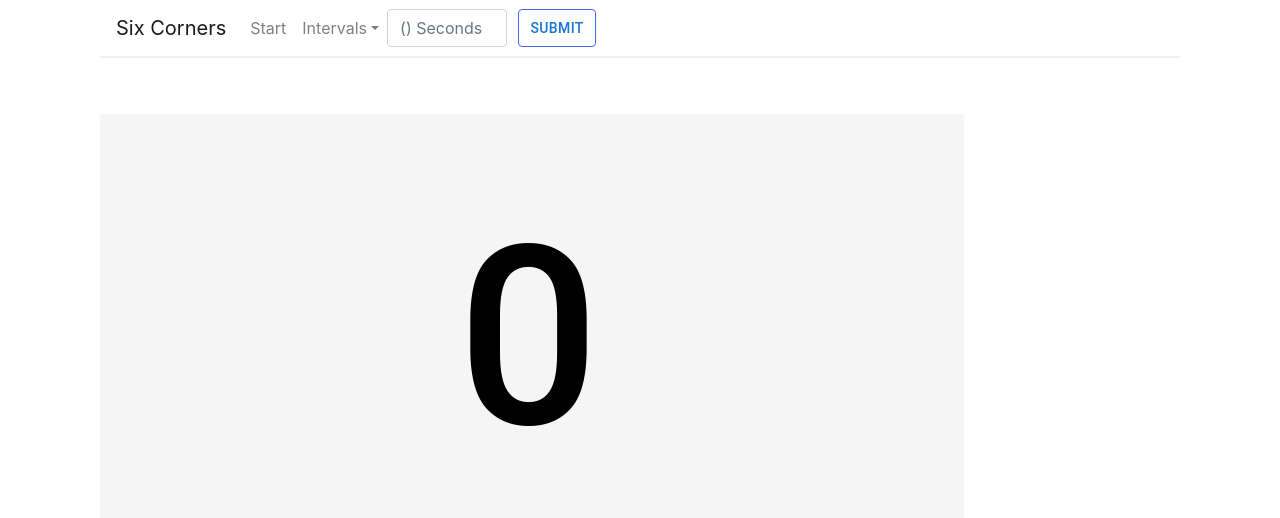
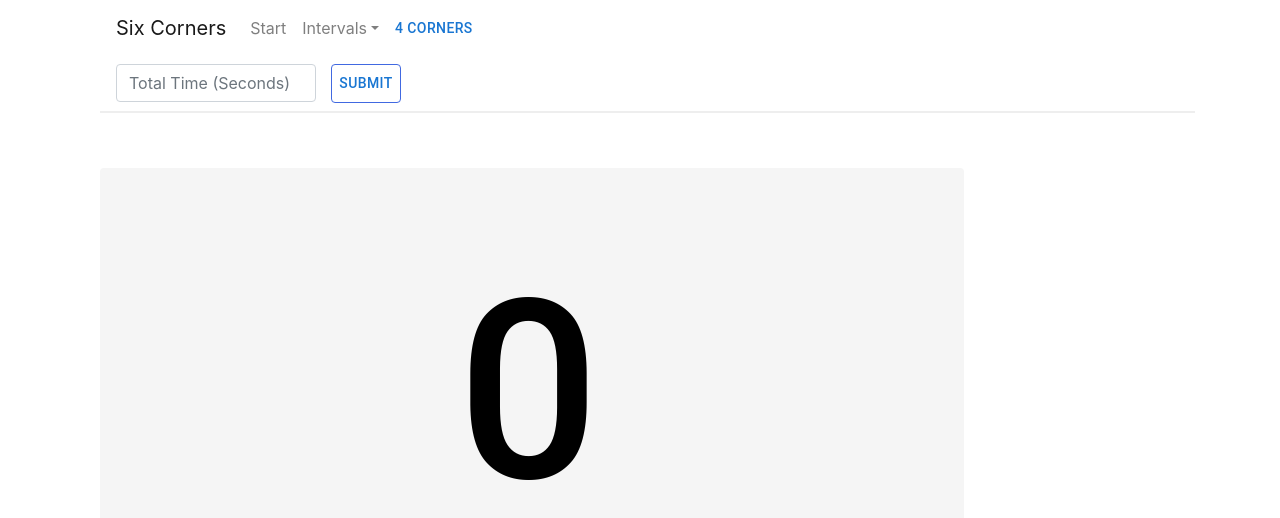
Before and after one commit to fljiang/six-corners, a React (Create React App) app: page / in a window 1280 px wide. Shown: the top 518 px of the page. Built offline with nearby package versions, Linux system fonts and the light colour scheme.

Commit message:
Toggle 4 corners

```diff
--- a/src/components/Navigation.js
+++ b/src/components/Navigation.js
@@ -10,6 +10,7 @@ import Button from "@mui/material/Button";
 import { connect } from "react-redux";
 import {
     setCorner,
+    setFourCorners,
     setInterval,
     setTimer,
     setTotalTime,
@@ -27,7 +28,8 @@ class Navigation extends Component {
         const {
             interval,
             totalTime,
-            on
+            on,
+            fourCorners
         } = this.props;
         const n = Math.floor(totalTime / interval);
 
@@ -46,21 +48,31 @@ class Navigation extends Component {
                     this.props.resetAllEvents();
                     return;
                 }
-                const corner = Math.floor((Math.random() * 6) + 1);
-                this.props.setCorner(corner);
+
+                if (!fourCorners) {
+                    const corner = Math.floor((Math.random() * 6) + 1);
+                    this.props.setCorner(corner);
+                }
+                else {
+                    const corners = {
+                        1: 1,
+                        2: 2,
+                        3: 5,
+                        4: 6
+                    }
+                    const corner = Math.floor((Math.random() * 4) + 1);
+                    this.props.setCorner(corners[corner]);
+                }
 
                 // Flash
                 setTimeout(() => {
+                    this.props.setCorner("");
                     if (i === n - 1) {
                         this.props.resetAllEvents();
-                    }
-                    else {
-                        this.props.setCorner("");
                     }
                 }, interval - 250);
             }, interval * i);
         }
-
     }
 
     handleIntervalChange = (interval) => {
@@ -69,7 +81,11 @@ class Navigation extends Component {
         this.props.resetAllEvents();
     }
 
-    submitCustomTime = () => {
+    handleFourCorners = () => {
+        this.props.setFourCorners();
+    }
+
+    handleCustomTime = () => {
         if (!this.totalTimeRef) {
             return;
         }
@@ -81,7 +97,7 @@ class Navigation extends Component {
     render() {
         return(
             <NewContainer>
-                <NewNavbar>
+                <TopNavbar>
                     <Navbar.Brand href="#home">Six Corners</Navbar.Brand>
                     <Navbar.Toggle aria-controls="basic-navbar-nav" />
                     <Nav className="me-auto">
@@ -104,12 +120,15 @@ class Navigation extends Component {
                             <NavDropdown.Item onClick={ () => this.handleIntervalChange(1.9) }>1.9</NavDropdown.Item>
                             <NavDropdown.Item onClick={ () => this.handleIntervalChange(2) }>2</NavDropdown.Item>
                         </NavDropdown>
+                        <Button onClick={ this.handleFourCorners }>4 Corners</Button>
                     </Nav>
+                </TopNavbar>
+                <BottomNavbar>
                     <Nav>
-                        <NewFormControl type="text" placeholder="() Seconds" ref={ this.totalTimeRef }/>
-                        <SubmitButton onClick={ this.submitCustomTime }>Submit</SubmitButton>
+                        <NewFormControl type="text" placeholder="Total Time (Seconds)" ref={ this.totalTimeRef }/>
+                        <SubmitButton onClick={ this.handleCustomTime }>Submit</SubmitButton>
                     </Nav>
-                </NewNavbar>
+                </BottomNavbar>
             </NewContainer>
         );
     }
@@ -118,10 +137,14 @@ class Navigation extends Component {
 const NewContainer = styled(Container)`
     width: 100%;
     display: flex;
-    flex-direction: row;
+    flex-direction: column;
 `;
 
-const NewNavbar = styled(Navbar)`
+const TopNavbar = styled(Navbar)`
+    width: calc(15px + 100%);
+`;
+
+const BottomNavbar = styled(Navbar)`
     width: calc(15px + 100%);
     border-bottom: 2px solid #eee;
 `;
@@ -132,7 +155,7 @@ const NewFormControl = styled(FormControl)`
         box-shadow: none;
         border: 1px solid royalblue !important;
     }
-    width: 120px;
+    width: 200px;
 `;
 
 const SubmitButton = styled(Button)`
@@ -150,11 +173,13 @@ const SubmitButton = styled(Button)`
 const mapStateToProps = (state) => ({
     interval: state.interval,
     totalTime: state.totalTime,
-    on: state.on
+    on: state.on,
+    fourCorners: state.fourCorners
 });
 
 const mapDispatchToProps = {
     setCorner: setCorner,
+    setFourCorners,
     setInterval: setInterval,
     setTimer: setTimer,
     setTotalTime: setTotalTime,
--- a/src/redux/actions.js
+++ b/src/redux/actions.js
@@ -2,6 +2,12 @@ export const setCorner = (corner) => {
     return {
         type: "SET_CORNER",
         corner
+    }
+}
+
+export const setFourCorners = () => {
+    return {
+        type: "SET_FOUR_CORNERS",
     }
 }
 
--- a/src/redux/reducers.js
+++ b/src/redux/reducers.js
@@ -2,7 +2,8 @@ const initialState = {
     corner: 0,
     interval: 2000,
     totalTime: 120000,
-    on: false
+    on: false,
+    fourCorners: false
 }
 
 export default (state = initialState, action) => {
@@ -11,6 +12,11 @@ export default (state = initialState, action) => {
             return {
                 ...state,
                 corner: action.corner
+            }
+        case "FOUR_CORNERS_UPDATED":
+            return {
+                ...state,
+                fourCorners: true
             }
         case "INTERVAL_UPDATED":
             return {
--- a/src/redux/sagas.js
+++ b/src/redux/sagas.js
@@ -4,6 +4,12 @@ function* setCorner(action) {
     yield put({
         type: "CORNER_UPDATED",
         corner: action.corner
+    });
+}
+
+function* setFourCorners(action) {
+    yield put({
+        type: "FOUR_CORNERS_UPDATED",
     });
 }
 
@@ -41,6 +47,7 @@ function* resetAllEvents(action) {
 
 function* appWatcher() {
     yield takeLatest("SET_CORNER", setCorner);
+    yield takeLatest("SET_FOUR_CORNERS", setFourCorners);
     yield takeLatest("SET_INTERVAL", setInterval);
     yield takeLatest("SET_TIMER", setTimer);
     yield takeLatest("SET_TOTAL_TIME", setTotalTime);
```
Also changed, not shown: 13 other files (tests, documents, lock files or other folders).
